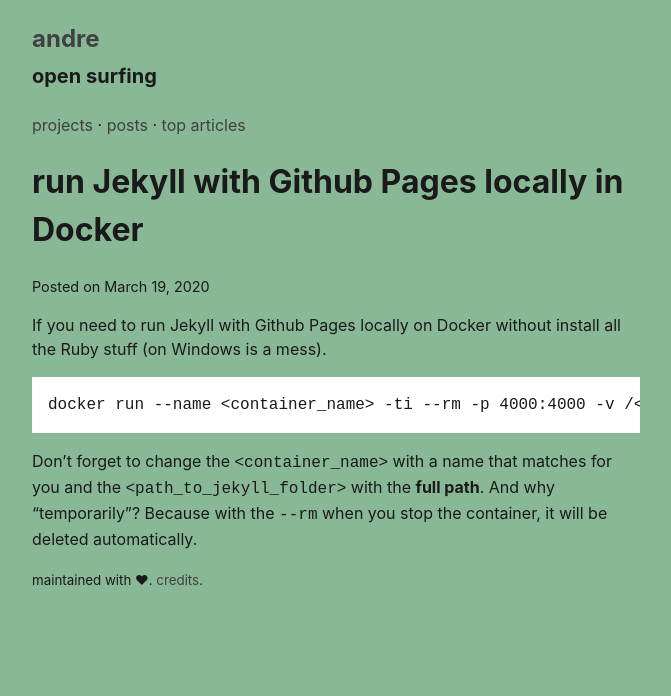
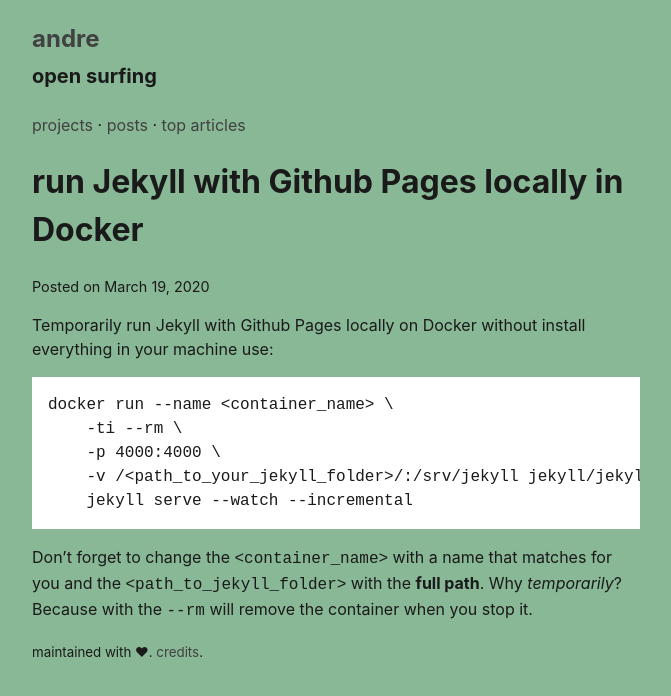
Before and after one commit to 3cpt/3cpt.github.io, a Jekyll site: the page built from _posts/2020-03-19-run-jekyll-locally-on-docker.md, in a window 1280 px wide. Shown: the top 696 px of the page, without its empty margins (304-975 px from the left). Built offline with Jekyll 4.4.1, drawn with Linux system fonts in a browser that asks for light colours.

Commit message:
Update 2020-03-19-run-jekyll-locally-on-docker.md

````diff
--- a/_posts/2020-03-19-run-jekyll-locally-on-docker.md
+++ b/_posts/2020-03-19-run-jekyll-locally-on-docker.md
@@ -4,11 +4,15 @@ title: run Jekyll with Github Pages locally in Docker
 description: how to
 ---
 
-If you need to run Jekyll with Github Pages locally on Docker without install all the Ruby stuff (on Windows is a mess).
+Temporarily run Jekyll with Github Pages locally on Docker without install everything in your machine use:
 
 ```bash
-docker run --name <container_name> -ti --rm -p 4000:4000 -v /<path_to_jekyll_folder>/:/srv/jekyll jekyll/jekyll:pages jekyll serve --watch --incremental
+docker run --name <container_name> \
+    -ti --rm \
+    -p 4000:4000 \
+    -v /<path_to_your_jekyll_folder>/:/srv/jekyll jekyll/jekyll:pages \
+    jekyll serve --watch --incremental
 ```
 
 Don't forget to change the `<container_name>` with a name that matches for you and the `<path_to_jekyll_folder>` with the **full path**.
-And why "temporarily"? Because with the `--rm` when you stop the container, it will be deleted automatically.
+Why _temporarily_? Because with the `--rm` will remove the container when you stop it.
````
